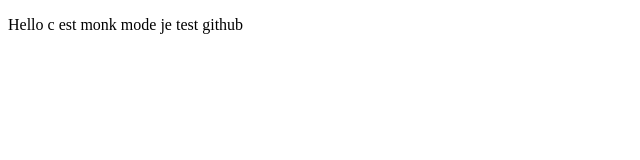
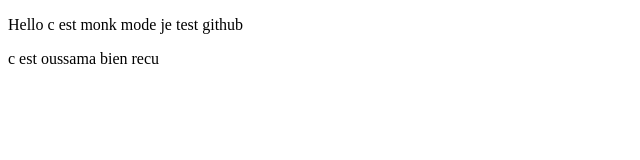
Before and after one commit to hamza-mwa/test, a plain HTML site: page index.html in a window 1280 px wide. Shown: the whole page, without its empty margins (0-640 px from the left). Drawn offline with Linux system fonts and the light colour scheme.

Commit message:
oussama modifier

```diff
--- a/index.html
+++ b/index.html
@@ -8,5 +8,6 @@
 </head>
 <body>
     <p>Hello c est monk mode je test github </p>
+	<p>c est oussama bien recu </p>
 </body>
 </html>
```
